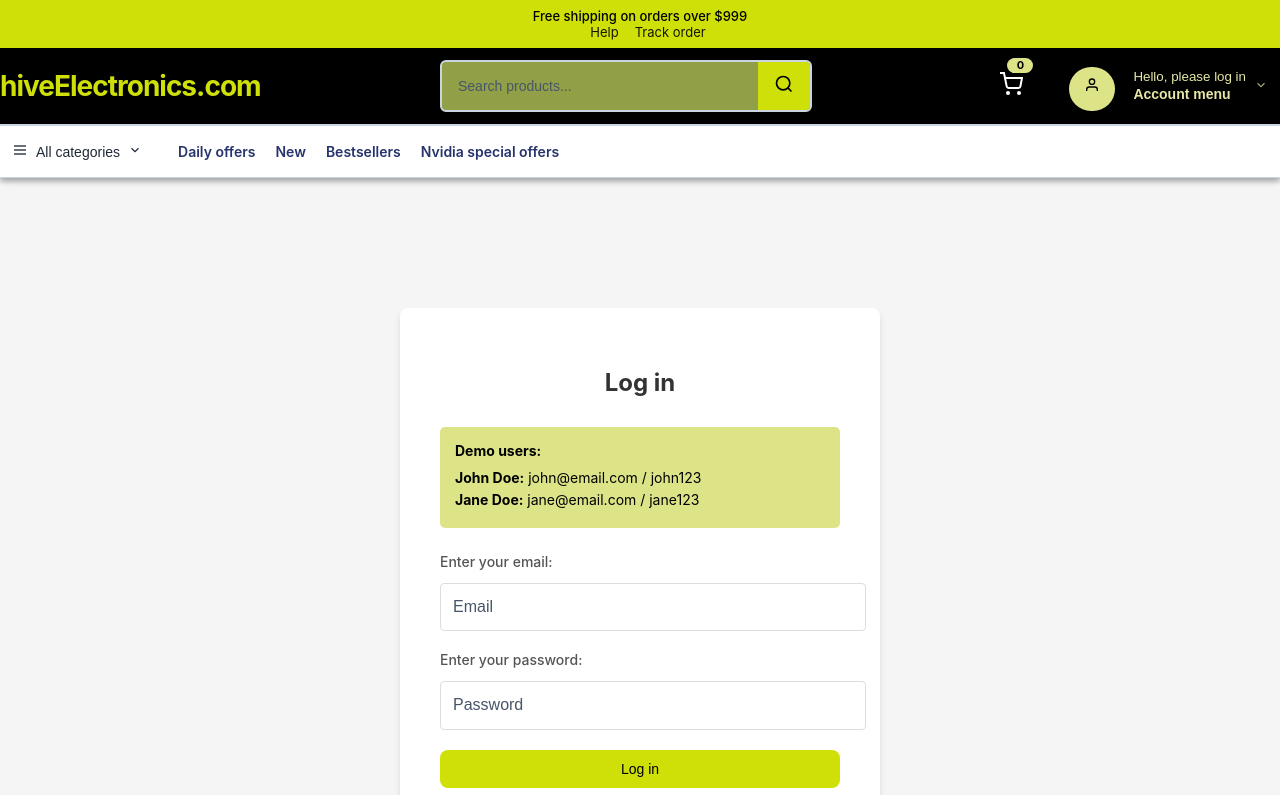
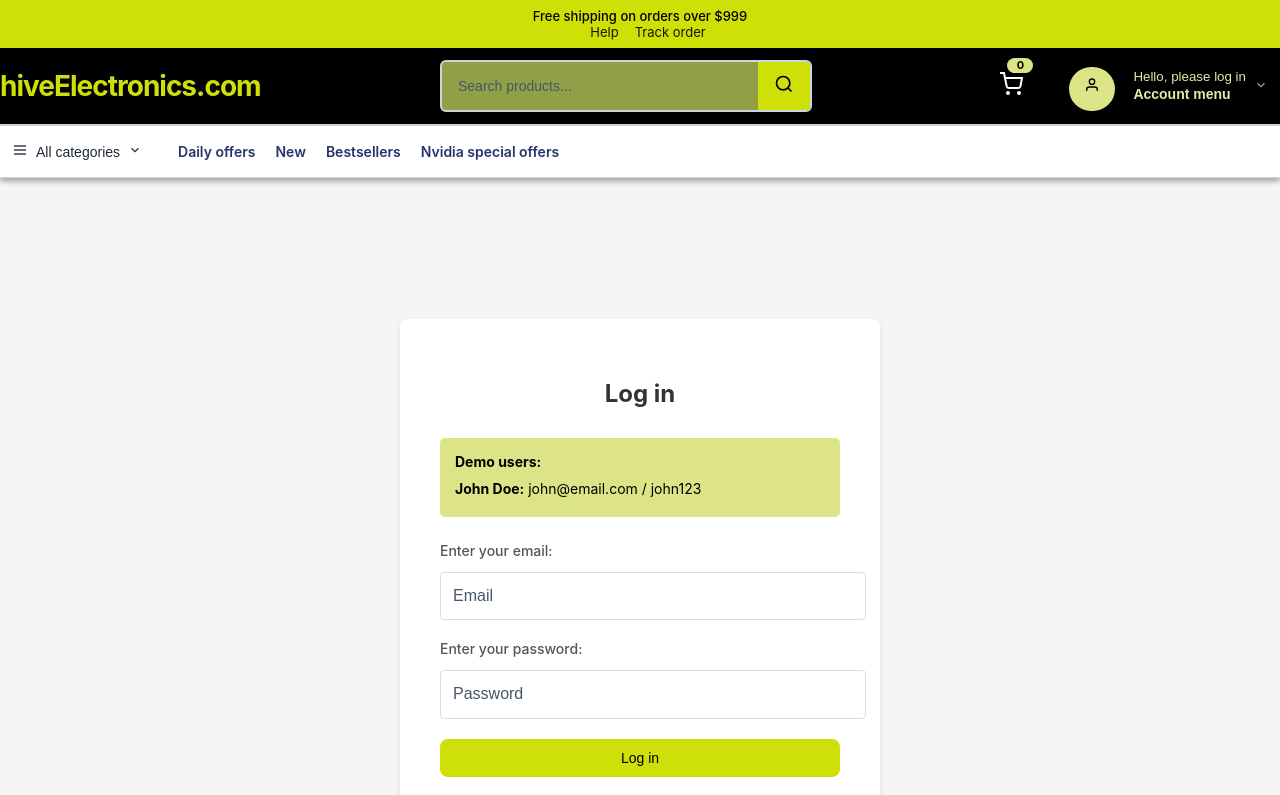
Before and after one commit to DabirGomezSerna/hive-electronics-ecommerce, a React (Create React App) app: page /login in a window 1280 px wide. Shown: the top 795 px of the page. Built offline with nearby package versions, Linux system fonts and the light colour scheme.

Commit message:
Removed extra dummy user

```diff
--- a/src/components/LoginForm/LoginForm.jsx
+++ b/src/components/LoginForm/LoginForm.jsx
@@ -40,9 +40,6 @@ export default function LoginForm() {
           <div className="user-demo">
             <strong>John Doe:</strong> john@email.com / john123
           </div>
-          <div className="user-demo">
-            <strong>Jane Doe:</strong> jane@email.com / jane123
-          </div>
         </div>
         <form className="login-form" onSubmit={onSubmit}>
           <div className="form-group">
```
